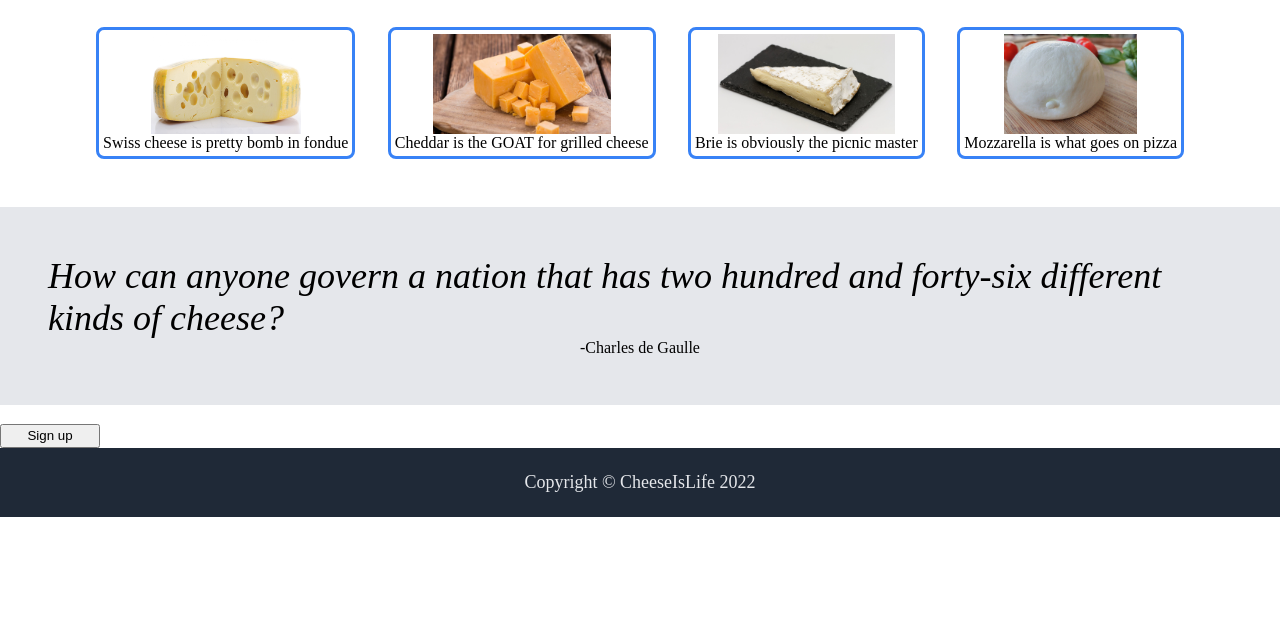
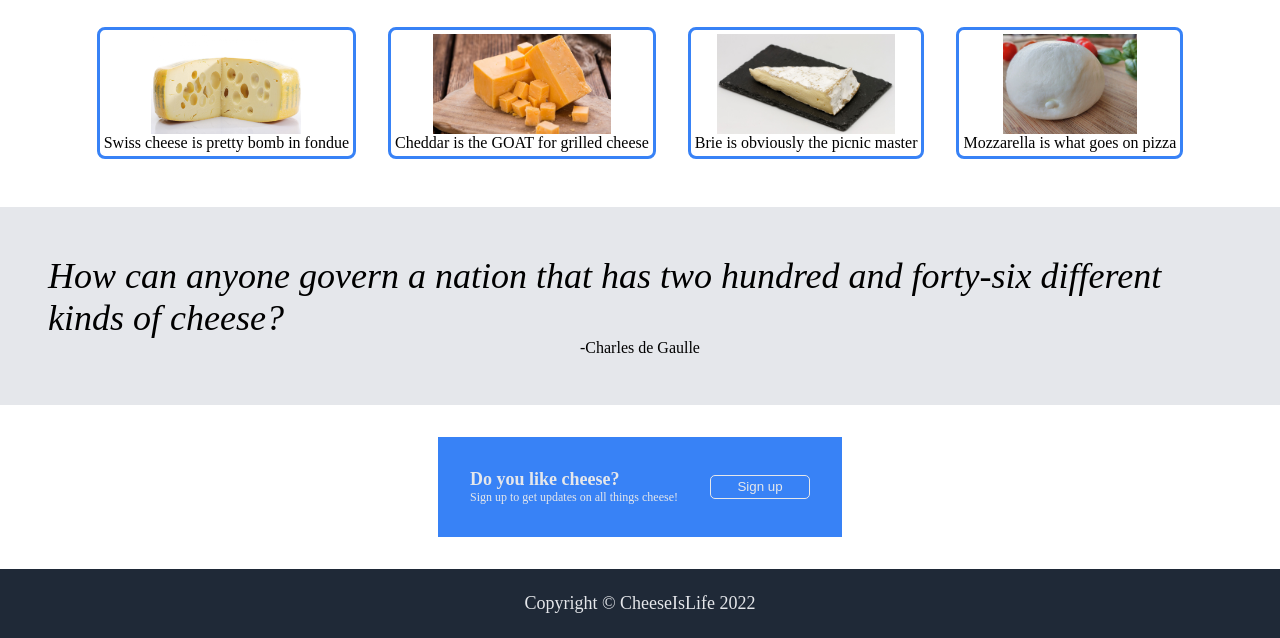
Before and after one commit to robertwneal2/website-flex, a plain HTML site: page index.html in a window 1280 px wide. Shown: the part 537-1175 px from the top of the page. Before the commit the page ends 1054 px from the top, so only its background shows below. Drawn offline with Linux system fonts and the light colour scheme.

Commit message:
Finish bottom signup section. Finish v1 of webpage.

```diff
--- a/index.html
+++ b/index.html
@@ -67,10 +67,10 @@
         <div class="box">
             <div class="signup-text">
                 <h3>
-
+                    Do you like cheese?
                 </h3>
-                <div class="text">
-
+                <div class="light-text">
+                    Sign up to get updates on all things cheese!
                 </div>
             </div>
             <button class="signup-button">
--- a/style.css
+++ b/style.css
@@ -45,6 +45,7 @@ h1 {
     width: 100px;
     height: 24px;
     padding: 4px;
+    border-radius: 5px;
 }
 
 .title-text {
@@ -90,7 +91,23 @@ h2 {
 }
 
 .signup {
+    display: flex;
+    justify-content: center;
+    align-items: center;
+}
 
+.box {
+    display: flex;
+    justify-content: center;
+    align-items: center;
+    gap: 32px;
+    padding: 32px;
+    margin: 32px;
+    background-color: #3882F6;
+}
+
+h3 {
+    margin: 0;
 }
 
 .footer {
@@ -114,7 +131,7 @@ h2 {
 
 .info-pics {
     display: flex;
-    justify-content: space-between;
+    justify-content: center;
     gap: 32px;
 }
 
@@ -141,7 +158,7 @@ a {
     text-decoration: none;
 }
 
-a, .title-text, .footer {
+a, .title-text, .footer, h3, .light-text {
     color: #E5E7EB;
     font-size: 18px;
 }
@@ -153,3 +170,13 @@ ul {
     margin: 0;
     padding: 0;
 }
+
+.light-text {
+    font-size: 12px;
+}
+
+.box .signup-button {
+    background-color: #3882F6;
+    border: 1px solid #E5E7EB;
+    color: #E5E7EB;
+}
```
